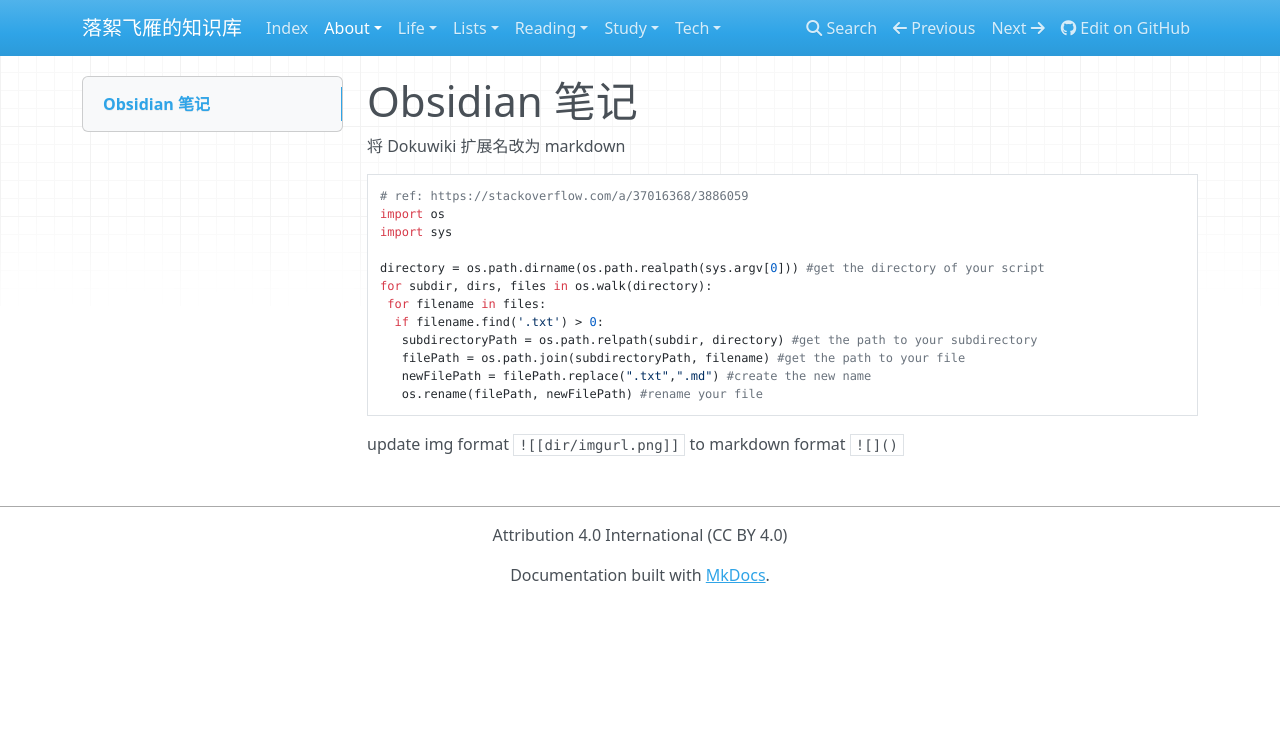
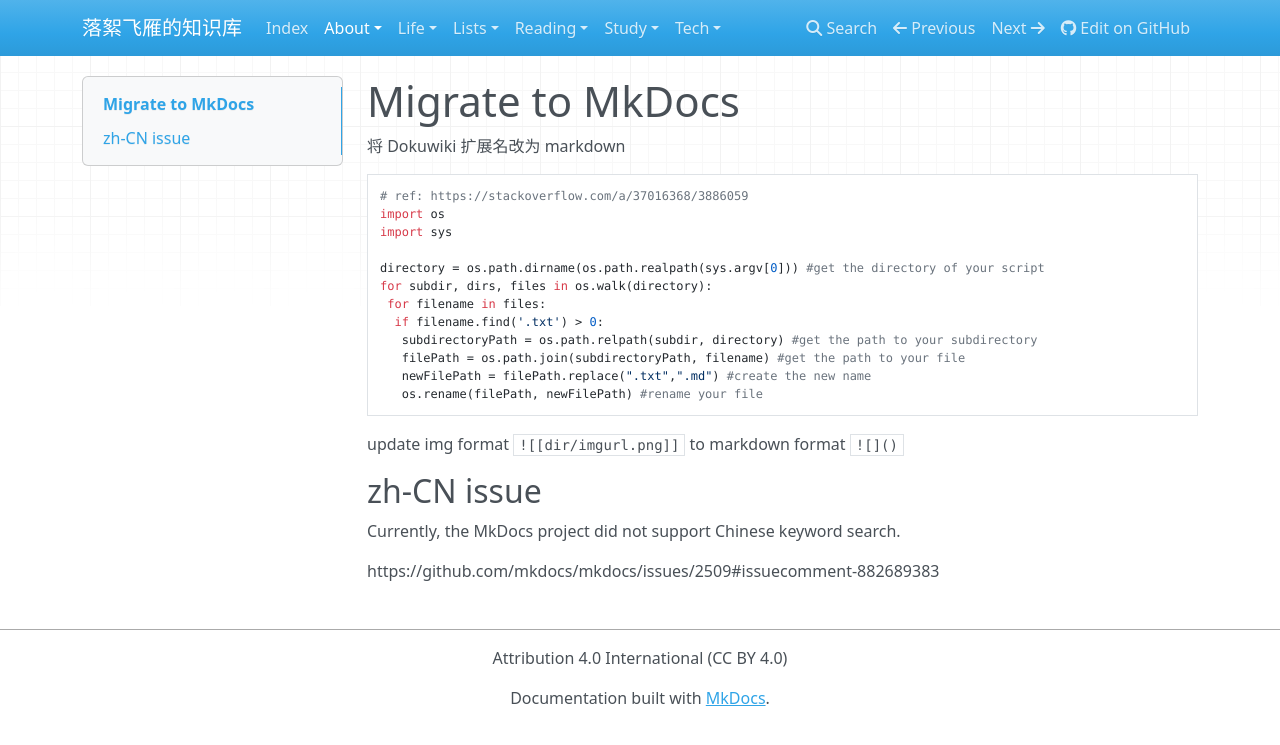
Before and after one commit to luoxufeiyan/wiki.luoxufeiyan.com, an MkDocs documentation site: the page built from docs/about/mkdocs.md, in a window 1280 px wide. Shown: the top 745 px of the page. Built offline with MkDocs 1.6.1, drawn with Linux system fonts in a browser that asks for light colours; nearby versions of some CDN libraries.

````diff
--- a/docs/about/obsidian.md
+++ b/docs/about/mkdocs.md
@@ -1,4 +1,4 @@
-# Obsidian 笔记
+# Migrate to MkDocs
 
 
 将 Dokuwiki 扩展名改为 markdown
@@ -19,3 +19,9 @@ for subdir, dirs, files in os.walk(directory):
 ```
 
 update img format `![[dir/imgurl.png]]` to markdown format `![]()`
+
+## zh-CN issue
+
+Currently, the MkDocs project did not support Chinese keyword search.
+
+https://github.com/mkdocs/mkdocs/issues/2509#issuecomment-882689383
````
Also changed, not shown: README.md (+4 -1 lines).
